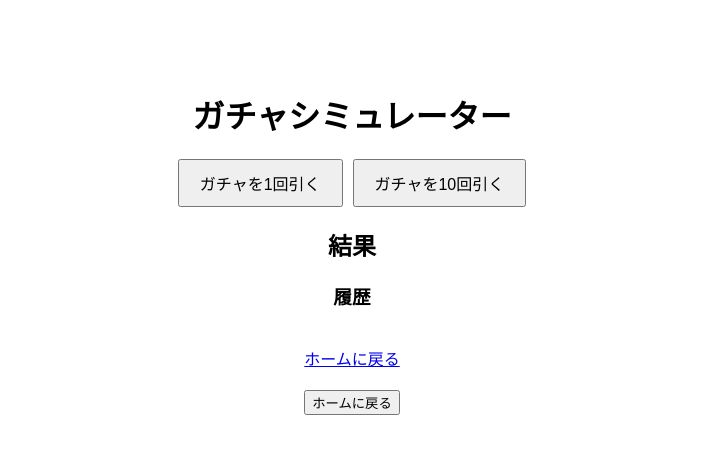
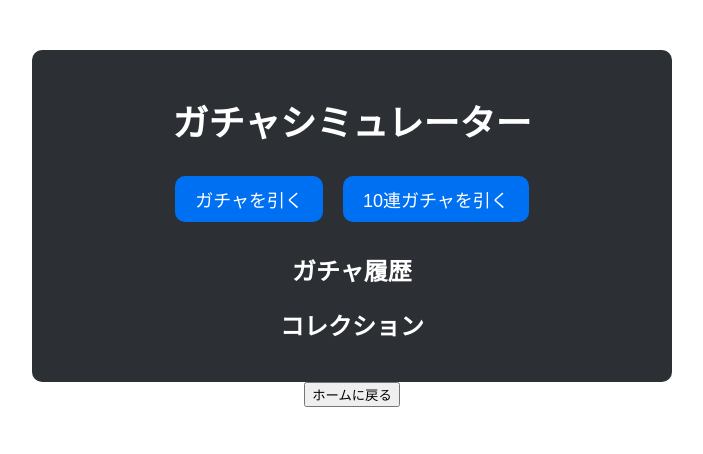
Before and after one commit to itc-s23013/PBL.vs, a Next.js app: page /gacha in a window 1280 px wide. Shown: the top 454 px of the page, without its empty margins (288-991 px from the left). Built offline with nearby package versions, Linux system fonts and the light colour scheme.

Commit message:
デザイン

```diff
--- a/components/Gacha.js
+++ b/components/Gacha.js
@@ -1,72 +1,92 @@
 import { useState } from 'react';
-import Link from 'next/link';
 import styles from '../styles/Gacha.module.css';
 
+const Gacha = () => {
   const items = [
-  { id: 1, name: 'アイテムA', rarity: '★', probability: 0.5 },
-  { id: 2, name: 'アイテムB', rarity: '★★', probability: 0.3 },
-  { id: 3, name: 'アイテムC', rarity: '★★★', probability: 0.15 },
-  { id: 4, name: 'アイテムD', rarity: '★★★★', probability: 0.04 },
-  { id: 5, name: 'アイテムE', rarity: '★★★★★', probability: 0.01 },
+    { name: 'SSRアイテム1', rarity: 'SSR', id: 1 },
+    { name: 'SSRアイテム2', rarity: 'SSR', id: 2 },
+    { name: 'SRアイテム1', rarity: 'SR', id: 3 },
+    { name: 'SRアイテム2', rarity: 'SR', id: 4 },
+    { name: 'Rアイテム1', rarity: 'R', id: 5 },
+    { name: 'Rアイテム2', rarity: 'R', id: 6 },
   ];
 
-const getRandomItem = () => {
-  const random = Math.random();
-  let accumulatedProbability = 0;
-  for (const item of items) {
-    accumulatedProbability += item.probability;
-    if (random < accumulatedProbability) {
-      return item;
-    }
-  }
-  return items[items.length - 1];
+  const rarityChances = {
+    SSR: 0.05,
+    SR: 0.15,
+    R: 0.8,
   };
 
-const Gacha = () => {
-  const [results, setResults] = useState([]);
   const [history, setHistory] = useState([]);
+  const [collection, setCollection] = useState(() => {
+    const savedCollection = JSON.parse(localStorage.getItem('collection'));
+    return savedCollection || [];
+  });
 
-  const rollGacha = (count) => {
-    const newResults = [];
-    for (let i = 0; i < count; i++) {
-      const selectedItem = getRandomItem();
-      newResults.push(selectedItem);
-      setHistory((prevHistory) => [selectedItem, ...prevHistory]);
+  const getRandomItem = () => {
+    const rand = Math.random();
+    let rarity = 'R';
+    if (rand < rarityChances.SSR) rarity = 'SSR';
+    else if (rand < rarityChances.SSR + rarityChances.SR) rarity = 'SR';
+
+    const filteredItems = items.filter(item => item.rarity === rarity);
+    const randomIndex = Math.floor(Math.random() * filteredItems.length);
+    return filteredItems[randomIndex];
+  };
+
+  const pullGacha = () => {
+    const item = getRandomItem();
+    setHistory((prevHistory) => [item, ...prevHistory]);
+    setCollection((prevCollection) => {
+      if (!prevCollection.find((i) => i.id === item.id)) {
+        const newCollection = [...prevCollection, item];
+        localStorage.setItem('collection', JSON.stringify(newCollection));
+        return newCollection;
       }
-    setResults(newResults);
+      return prevCollection;
+    });
+  };
+
+  const pull10Gacha = () => {
+    const newItems = [];
+    for (let i = 0; i < 10; i++) {
+      const item = getRandomItem();
+      newItems.push(item);
+      setCollection((prevCollection) => {
+        if (!prevCollection.find((i) => i.id === item.id)) {
+          const newCollection = [...prevCollection, item];
+          localStorage.setItem('collection', JSON.stringify(newCollection));
+          return newCollection;
+        }
+        return prevCollection;
+      });
+    }
+    setHistory((prevHistory) => [...newItems, ...prevHistory]);
   };
 
   return (
-    <div style={{ textAlign: 'center', padding: '20px' }}>
-      <h1>ガチャシミュレーター</h1>
-      <button onClick={() => rollGacha(1)} style={{ padding: '10px 20px', fontSize: '16px' }}>ガチャを1回引く</button>
-      <button onClick={() => rollGacha(10)} style={{ padding: '10px 20px', fontSize: '16px', marginLeft: '10px' }}>ガチャを10回引く</button>
-      <div style={{ marginTop: '20px' }}>
-        <h2>結果</h2>
-        <ul style={{ listStyleType: 'none', padding: 0 }}>
-          {results.map((item, index) => (
-            <li key={index} style={{ marginBottom: '10px' }}>
-              <Link href={`/item/${item.id}`}>
-                {item.name} {item.rarity}
-              </Link>
+    <div className={styles.container}>
+      <h1 className={styles.title}>ガチャシミュレーター</h1>
+      <div className={styles.buttonContainer}>
+        <button onClick={pullGacha} className={styles.button}>ガチャを引く</button>
+        <button onClick={pull10Gacha} className={styles.button}>10連ガチャを引く</button>
+      </div>
+      <h2 className={styles.subtitle}>ガチャ履歴</h2>
+      <ul className={styles.history}>
+        {history.map((item, index) => (
+          <li key={index} className={`${styles.item} ${styles[item.rarity.toLowerCase()]}`}>
+            {item.name} ({item.rarity})
           </li>
         ))}
       </ul>
-      </div>
-      <div style={{ marginTop: '20px' }}>
-        <h3>履歴</h3>
-        <ul style={{ listStyleType: 'none', padding: 0 }}>
-          {history.map((item, index) => (
-            <li key={index} style={{ marginBottom: '10px' }}>
-              {item.name} {item.rarity}
+      <h2 className={styles.subtitle}>コレクション</h2>
+      <ul className={styles.collection}>
+        {collection.map((item, index) => (
+          <li key={index} className={`${styles.item} ${styles[item.rarity.toLowerCase()]}`}>
+            {item.name} ({item.rarity})
           </li>
         ))}
       </ul>
-      </div>
-      <br />
-      <Link href="/">
-        ホームに戻る
-      </Link>
     </div>
   );
 };
--- a/styles/Gacha.module.css
+++ b/styles/Gacha.module.css
@@ -1,23 +1,63 @@
-/* styles/Gacha.module.css */
-.gachaContainer {
+.container {
   text-align: center;
+  margin-top: 20px;
+  background-color: #2c2f33;
+  color: #fff;
+  padding: 20px;
+  border-radius: 10px;
+  max-width: 600px;
+  margin: auto;
+}
+
+.title {
+  font-size: 36px;
+  margin-bottom: 20px;
+}
+
+.subtitle {
+  font-size: 24px;
   margin-top: 20px;
 }
 
-.gachaButton {
-  margin: 20px;
+.buttonContainer {
+  margin-bottom: 20px;
 }
 
-.result {
-  margin-top: 20px;
+.button {
+  padding: 10px 20px;
+  margin: 10px;
   font-size: 18px;
+  border-radius: 10px;
+  cursor: pointer;
+  border: none;
+  background-color: #0070f3;
+  color: white;
+  transition: background-color 0.3s;
 }
 
-.itemList {
+.button:hover {
+  background-color: #005bb5;
+}
+
+.history, .collection {
   list-style-type: none;
   padding: 0;
 }
 
 .item {
-  margin-bottom: 10px;
+  margin: 5px 0;
+  padding: 10px;
+  border-radius: 5px;
 }
+
+.ssr {
+  background-color: #ffd700;
+}
+
+.sr {
+  background-color: #c0c0c0;
+}
+
+.r {
+  background-color: #cd7f32;
+}
```
Lines whose indentation alone changed are shown as unchanged.
